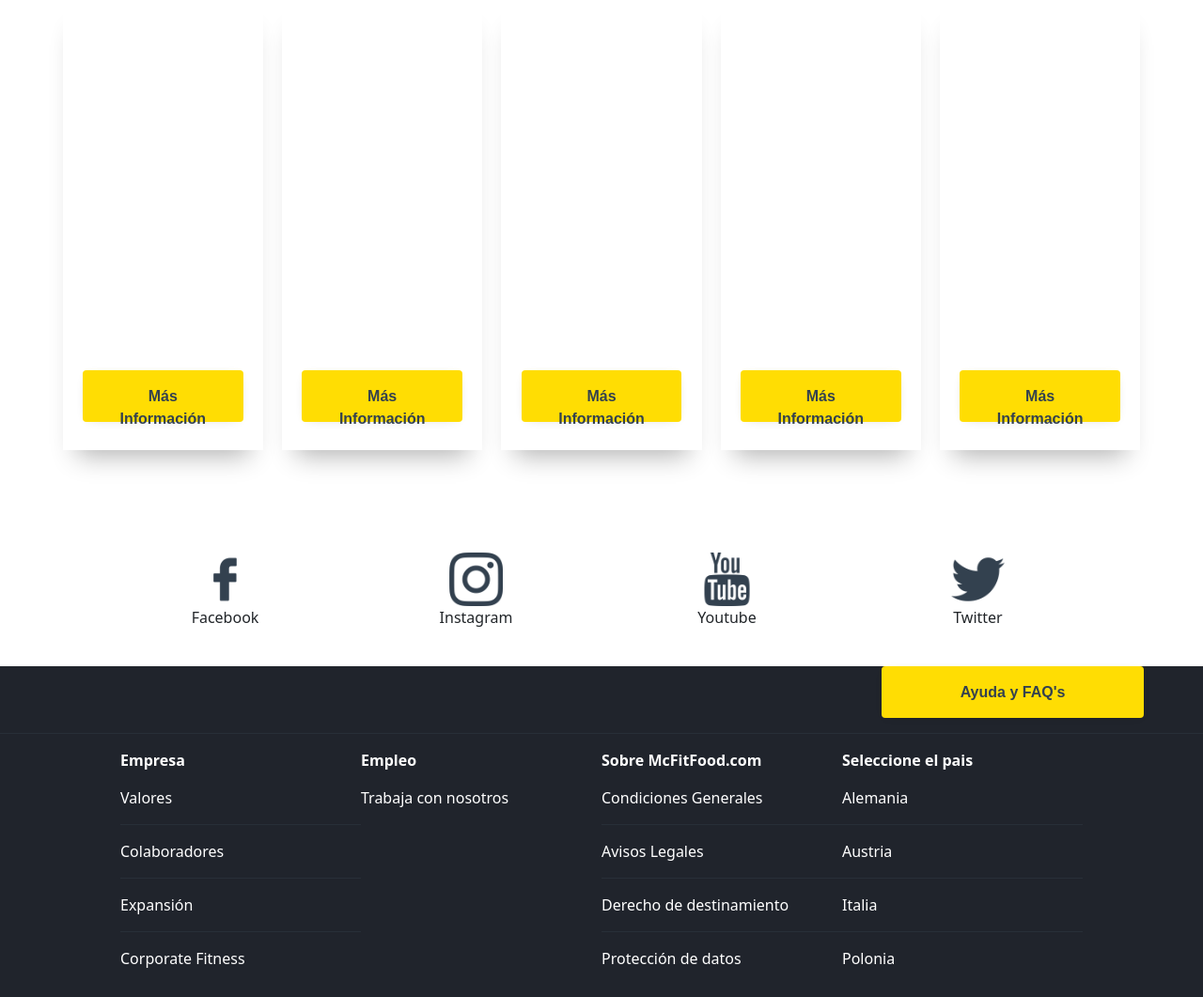
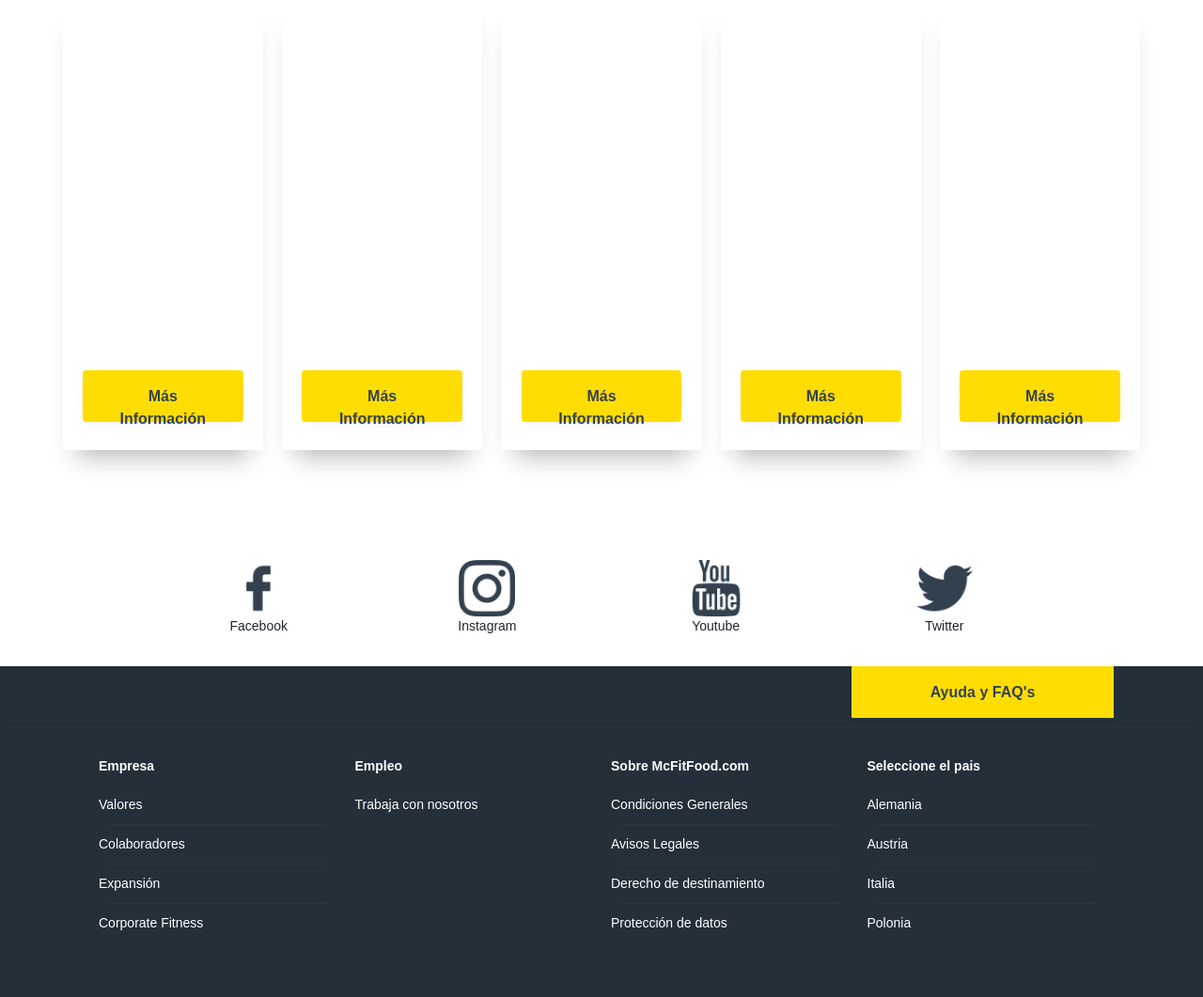
Before and after one commit to cutefatduck/mcfit-restauracion, a PHP site: the page made by views/panelIndex.php in a window 1280 px wide. Shown: the part 2242-3303 px from the top of the page at 94% size. Run offline with PHP 8.4, Linux system fonts and the light colour scheme; the template is opened without the code that fills it, so the values that code supplies are empty.

Commit message:
Añadir actualizaciones 2

```diff
--- a/assets/css/style.css
+++ b/assets/css/style.css
@@ -11,14 +11,23 @@
 .b{
     font-weight: bold;
 }
-.afooter{
-    text-decoration: none;
-    color: white;
+
+ul{
+    margin: 0;
+    margin-top:20px;
+    padding: 0;
 }
 
-.afooter:hover{
-    color: var(--buton-color);
+hr{
+    margin: 10px;
 }
+
+li{
+    font-family: Arial, Helvetica, sans-serif;
+    font-size: 14px;
+    list-style:none;
+}
+
 /*Retirar valores por defecto de boostrap*/
 .row>*{
     padding: 0;
@@ -236,20 +245,25 @@
     justify-content: center;
     align-items: center;
     text-align: center;
+    position: relative;
 }
 .footer-2{
     height: 352px;
-    background-color: #20242c;
+    background-color: #242f3a;
     text-align: end;
 }
 .social{
-    width: 267px;
+    width: 19%;
 }
 .social-img{
-    height: 57px;
+    height: 60px;
 }
-.line-footer{
+.footer-line{
     color: #414f5c;
+}
+.footer-line-principal{
+    color: #414f5c;
+    margin-bottom: 30px;
 }
 
 .fill-button-footer{
@@ -261,13 +275,16 @@
     font-weight: 600;
     padding: 16px 32px;
     display: inline-block;
-    border-radius: 4px;
     width: 279px;
     max-height: 55px;
     max-width: 80%;
     text-align: center;
     transition: all 0.3s ease-in-out;
-    margin-right: 63px;
+}
+
+.col-3{
+    padding-left: 10px;
+    padding-right: 10px;
 }
 
 .fill-button-footer:hover{
@@ -278,10 +295,22 @@
 .footer-info{
     color: white;
     text-align: start;
-    width: 80%;
     margin: auto;
+    max-width: 1309px;
+    min-width: 320px;
+    margin-left: auto;
+    margin-right: auto;
+    padding: 0 95px;
 }
 
+.afooter{
+    text-decoration: none;
+    color: white;
+}
+
+.afooter:hover{
+    color: var(--buton-color);
+}
 
 
 /*Carta*/
@@ -297,6 +326,9 @@
     padding: 20px;
     margin-bottom: 20px;
     background-color: #f0f0f0;
+}
+.container-productos{
+
 }
 
 
--- a/views/footer.php
+++ b/views/footer.php
@@ -1,50 +1,62 @@
 <footer class="footer">
-    <div class="footer-1">
-        <div class="social"><img class="social-img" src="assets/img/social_media/facebook.png" alt=""><p>Facebook</p></div>
-        <div class="social"><img class="social-img" src="assets/img/social_media/instagram.png" alt=""><p>Instagram</p></div>
-        <div class="social"><img class="social-img" src="assets/img/social_media/social.png" alt=""><p>Youtube</p></div>
-        <div class="social"><img class="social-img" src="assets/img/social_media/gorjeo.png" alt=""><p>Twitter</p></div>
-    </div>
-    <div class="footer-2">
-        <a href="#" class="fill-button-footer">Ayuda y FAQ's</a>
-        <hr class="line-footer">
+    <nav class="footer-1">
+        <div class="social"><img class="social-img" src="assets/img/social_media/facebook.png" alt=""><li>Facebook</li></div>
+        <div class="social"><img class="social-img" src="assets/img/social_media/instagram.png" alt=""><li>Instagram</li></div>
+        <div class="social"><img class="social-img" src="assets/img/social_media/social.png" alt=""><li>Youtube</li></div>
+        <div class="social"><img class="social-img" src="assets/img/social_media/gorjeo.png" alt=""><li>Twitter</li></div>
+    </nav>
+    <nav class="footer-2">
+        <div class="footer-info">
+            <div class="d-flex justify-content-end">
+                <a href="#" class="fill-button-footer">Ayuda y FAQ's</a>
+            </div>
+        </div>
+        <hr class="footer-line-principal">
         <div class="footer-info">
             <div class="row">
                 <div class="col-3">
-                    <p class="b">Empresa</p>
-                    <a class="afooter" href="#"><p>Valores</p></a>
-                    <hr class="line-footer">
-                    <a class="afooter" href="#"><p>Colaboradores</p></a>
-                    <hr class="line-footer">
-                    <a class="afooter" href="#"><p>Expansión</p></a>
-                    <hr class="line-footer">
-                    <a class="afooter" href="#"><p>Corporate Fitness</p></a>
+                    <li class="b">Empresa</li>
+                    <ul>
+                        <a class="afooter" href="#"><li>Valores</li></a>
+                        <hr class="footer-line">
+                        <a class="afooter" href="#"><li>Colaboradores</li></a>
+                        <hr class="footer-line">
+                        <a class="afooter" href="#"><li>Expansión</li></a>
+                        <hr class="footer-line">
+                        <a class="afooter" href="#"><li>Corporate Fitness</li></a>
+                    </ul>
                 </div>
                 <div class="col-3">
-                    <p class="b">Empleo</p>
-                    <a class="afooter" href="#"><p>Trabaja con nosotros</p></a>
+                    <li class="b">Empleo</li>
+                    <ul>
+                        <a class="afooter" href="#"><li>Trabaja con nosotros</li></a>
+                    </ul>
                 </div>
                 <div class="col-3">
-                    <p class="b">Sobre McFitFood.com</p>
-                    <a class="afooter" href="#"><p>Condiciones Generales</p></a>
-                    <hr class="line-footer">
-                    <a class="afooter" href="#"><p>Avisos Legales</p></a>
-                    <hr class="line-footer">
-                    <a class="afooter" href="#"><p>Derecho de destinamiento</p></a>
-                    <hr class="line-footer">
-                    <a class="afooter" href="#"><p>Protección de datos</p></a>
+                    <li class="b">Sobre McFitFood.com</li>
+                    <ul>
+                        <a class="afooter" href="#"><li>Condiciones Generales</li></a>
+                        <hr class="footer-line">
+                        <a class="afooter" href="#"><li>Avisos Legales</li></a>
+                        <hr class="footer-line">
+                        <a class="afooter" href="#"><li>Derecho de destinamiento</li></a>
+                        <hr class="footer-line">
+                        <a class="afooter" href="#"><li>Protección de datos</li></a>
+                    </ul>
                 </div>
                 <div class="col-3">
-                    <p class="b">Seleccione el pais</p>
-                    <a class="afooter" href="#"><p>Alemania</p></a>
-                    <hr class="line-footer">
-                    <a class="afooter" href="#"><p>Austria</p></a>
-                    <hr class="line-footer">
-                    <a class="afooter" href="#"><p>Italia</p></a>
-                    <hr class="line-footer">
-                    <a class="afooter" href="#"><p>Polonia</p></a>
+                    <li class="b">Seleccione el pais</li>
+                    <ul>
+                        <a class="afooter" href="#"><li>Alemania</li></a>
+                        <hr class="footer-line">
+                        <a class="afooter" href="#"><li>Austria</li></a>
+                        <hr class="footer-line">
+                        <a class="afooter" href="#"><li>Italia</li></a>
+                        <hr class="footer-line">
+                        <a class="afooter" href="#"><li>Polonia</li></a>
+                    </ul>
                 </div>
             </div>
         </div>
-    </div>
+    </nav>
 </footer>
--- a/views/panelCarrito.php
+++ b/views/panelCarrito.php
@@ -12,6 +12,7 @@ session_start();
         <button class=boton-eliminar type='submit' name='submit' value=''>  </button>
     </form>
     <?php foreach ($_SESSION['sel'] as $carrito_product) { ?>
+        <h2 class="title-ltr">Carrito</h2>
         <div class="col-md-3 justify-content-center">
             <div class="card-products">
                 <img class="img-products" src="assets/img/productos/<?=$carrito_product->getImagen()?>" alt="imagen de <?=$carrito_product->getNombre()?>">
--- a/views/panelProductos.php
+++ b/views/panelProductos.php
@@ -1,5 +1,4 @@
-
-<div class="row">
+<div class="row container-productos">
     <?php foreach ($allProducts as $product) { ?>
         <div class="col-md-3 justify-content-center">
             <div class="card-products">
```
